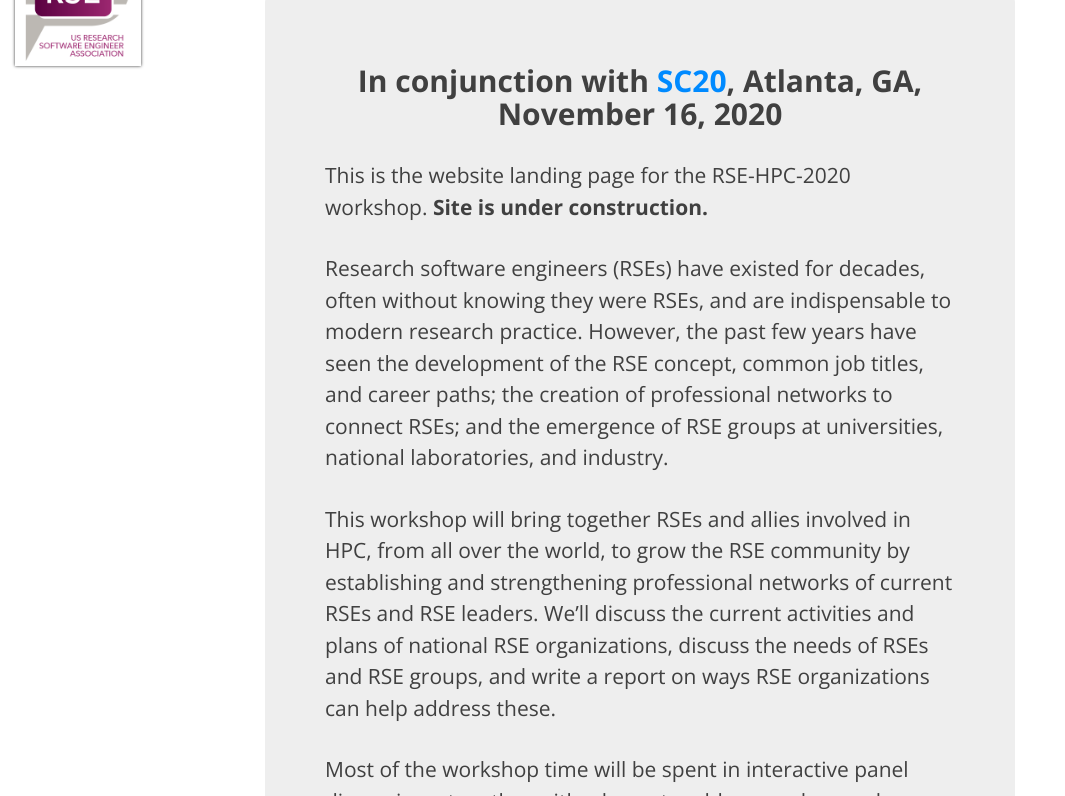
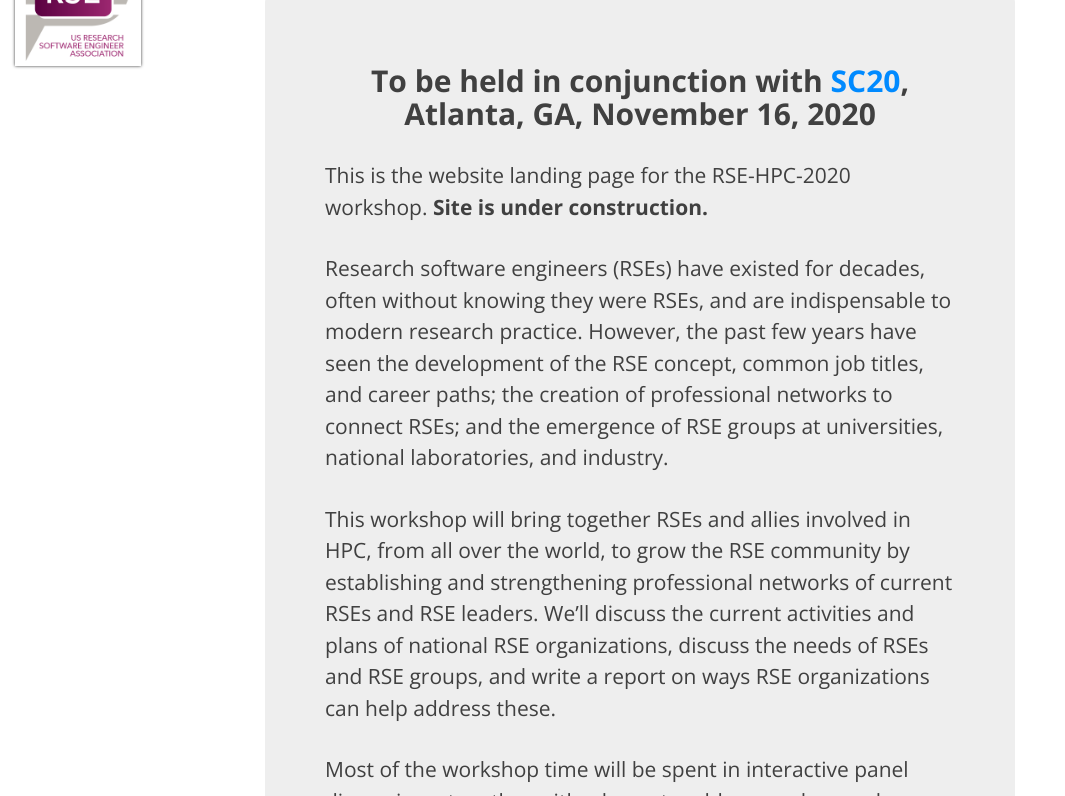
Before and after one commit to USRSE/rse-hpc-2020, a Jekyll site: the page built from index.html, in a window 1280 px wide and 900 px high, cut to the strip 104-900 px from the top of the window. Shown: the whole strip, without its empty margins (0-1065 px from the left). Built offline with Jekyll 4.4.1, drawn with Linux system fonts in a browser that asks for light colours; nearby versions of some CDN libraries; the list of posts is cut into pages by our own code.

Commit message:
Fix phrasing in "in conjunction" line

```diff
--- a/index.html
+++ b/index.html
@@ -8,7 +8,7 @@ fb-img:
 
 
 <div class="main-explain-area jumbotron">
-  <h2><center>In conjunction with
+  <h2><center>To be held in conjunction with
   <a href='https://sc20.supercomputing.org'>SC20</a>,
   Atlanta, GA, November 16, 2020
   </center></h2>
```
